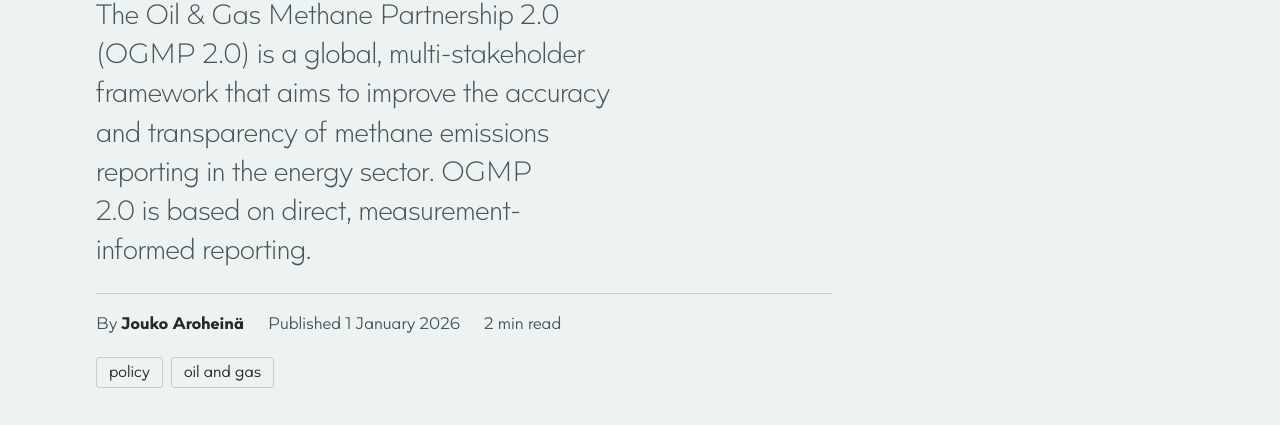
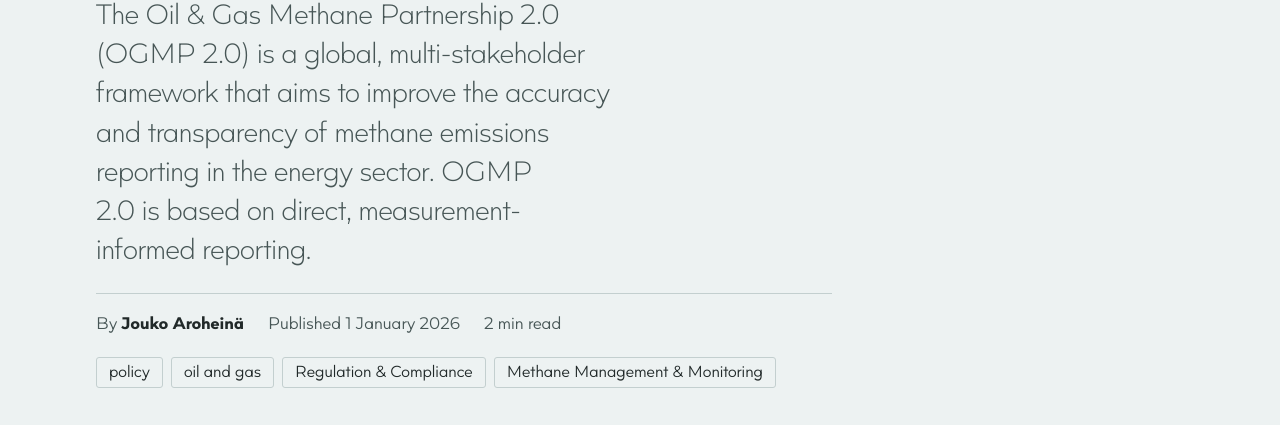
Before and after one commit to JoukoA/aroheina, an Astro site: page /posts/ogmp-compliance-questions-answered in a window 1280 px wide. Shown: the part 355-780 px from the top of the page. Built offline with nearby package versions, Linux system fonts and the light colour scheme; Astro itself is replaced by a stand-in of ours; no server answers.

Commit message:
Update Post “ogmp-compliance-questions-answered”

```diff
--- a/src/content/posts/ogmp-compliance-questions-answered.mdx
+++ b/src/content/posts/ogmp-compliance-questions-answered.mdx
@@ -8,6 +8,8 @@ draft: false
 topics:
   - policy
   - oil-and-gas
+  - regulation-compliance
+  - methane-management-monitoring
 ogImage: ''
 ogImageAlt: ''
 sources: []
```
